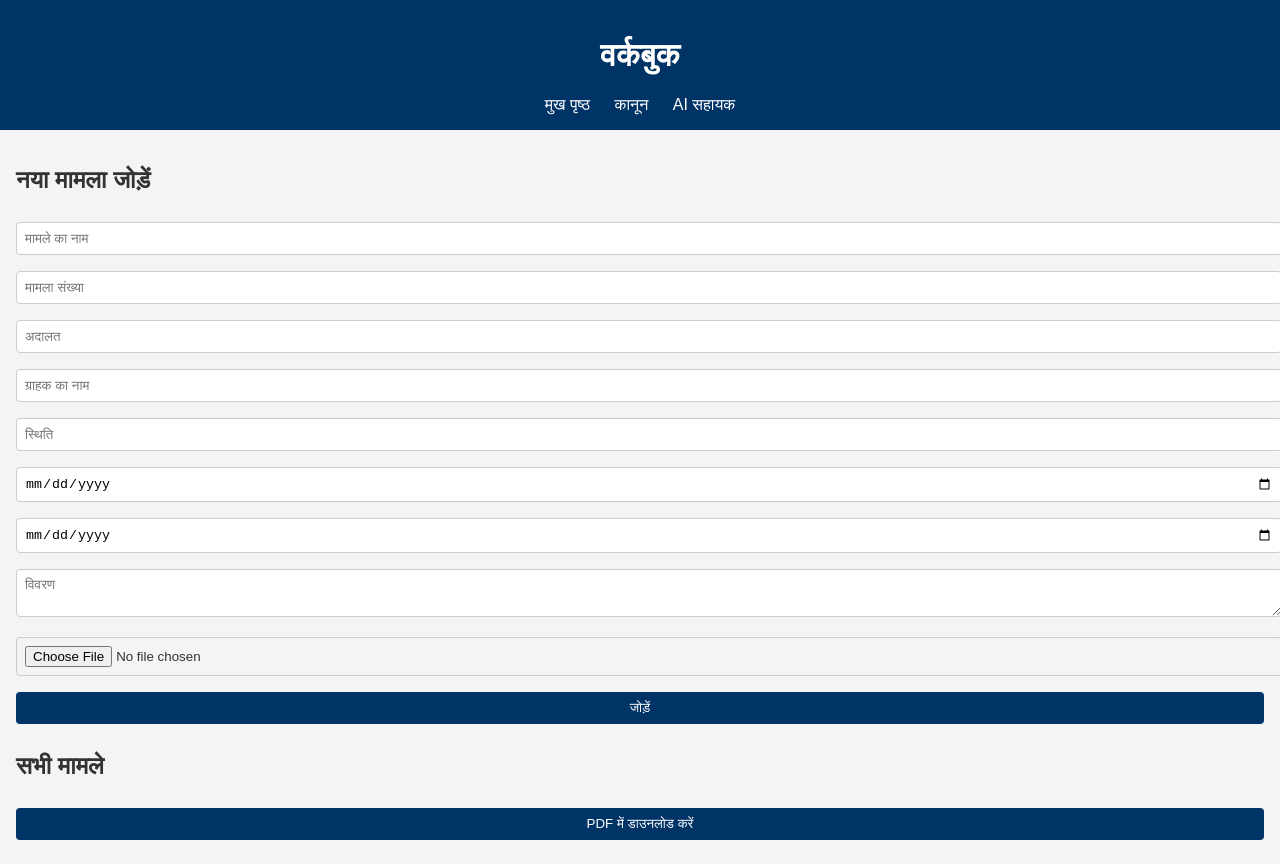
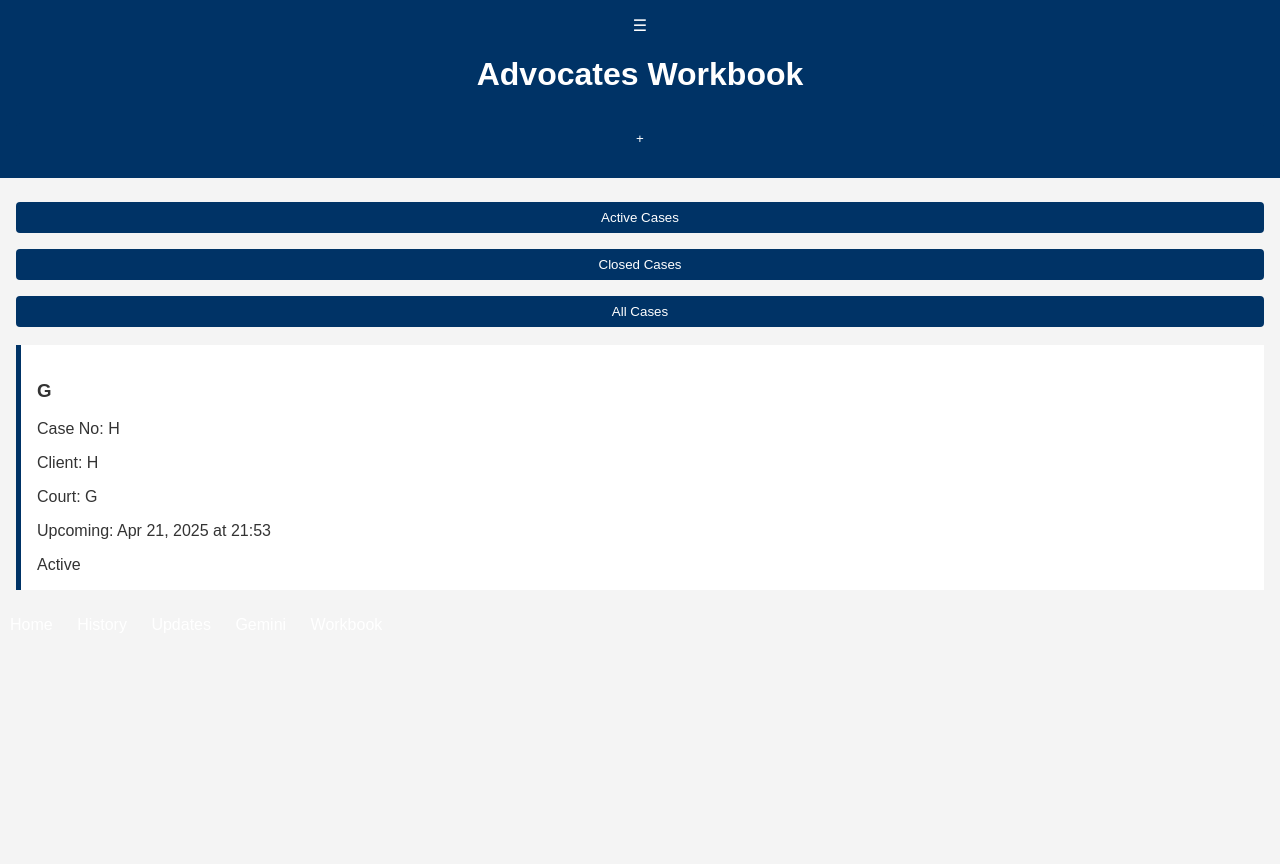
Before and after one commit to ritesh2323del/Ai-assistant-, a plain HTML site: page workbook.html in a window 1280 px wide. After the commit the page ends 800 px from the top, so only its background shows below. Drawn offline with nearby package versions, Linux system fonts and the light colour scheme.

Commit message:
Update workbook.html

```diff
--- a/workbook.html
+++ b/workbook.html
@@ -1,42 +1,50 @@
-
 <!DOCTYPE html>
-<html lang="hi">
+<html lang="en">
 <head>
-  <meta charset="UTF-8" />
-  <title>वर्कबुक</title>
-  <link rel="stylesheet" href="style.css" />
+  <meta charset="UTF-8">
+  <title>Advocates Workbook</title>
+  <link href="https://fonts.googleapis.com/css2?family=Poppins:wght@400;600&display=swap" rel="stylesheet">
+  <link rel="stylesheet" href="style.css">
 </head>
 <body>
-  <header>
-    <h1>वर्कबुक</h1>
-    <nav>
-      <a href="index.html">मुख पृष्ठ</a>
-      <a href="laws.html">कानून</a>
-      <a href="ai.html">AI सहायक</a>
-    </nav>
+  <header class="app-header">
+    <div class="menu-icon">☰</div>
+    <h1>Advocates Workbook</h1>
+    <button class="add-case-btn">+</button>
   </header>
 
   <main>
-    <h2>नया मामला जोड़ें</h2>
-    <form id="caseForm">
-      <input type="text" placeholder="मामले का नाम" required><br>
-      <input type="text" placeholder="मामला संख्या"><br>
-      <input type="text" placeholder="अदालत"><br>
-      <input type="text" placeholder="ग्राहक का नाम"><br>
-      <input type="text" placeholder="स्थिति"><br>
-      <input type="date" placeholder="तारीख"><br>
-      <input type="date" placeholder="अगली सुनवाई"><br>
-      <textarea placeholder="विवरण"></textarea><br>
-      <input type="file" id="documentInput"><br>
-      <button type="submit">जोड़ें</button>
-    </form>
+    <div class="tabs">
+      <button class="tab active">Active Cases</button>
+      <button class="tab">Closed Cases</button>
+      <button class="tab">All Cases</button>
+    </div>
 
-    <h2>सभी मामले</h2>
-    <div id="caseList"></div>
-    <button onclick="exportToPDF()">PDF में डाउनलोड करें</button>
+    <div class="case-list">
+      <!-- Sample Case Card -->
+      <div class="case-card">
+        <div class="case-details">
+          <h3>G</h3>
+          <p>Case No: H</p>
+          <p>Client: H</p>
+          <p>Court: G</p>
+          <p><i class="fa fa-calendar"></i> Upcoming: Apr 21, 2025 at 21:53</p>
+        </div>
+        <div class="status">Active</div>
+      </div>
+    </div>
   </main>
 
-  <script src="https://cdnjs.cloudflare.com/ajax/libs/jspdf/2.5.1/jspdf.umd.min.js"></script>
+  <footer>
+    <nav>
+      <a href="#">Home</a>
+      <a href="#">History</a>
+      <a href="#">Updates</a>
+      <a href="#">Gemini</a>
+      <a href="#" class="active">Workbook</a>
+    </nav>
+  </footer>
+
   <script src="script.js"></script>
 </body>
 </html>
```
